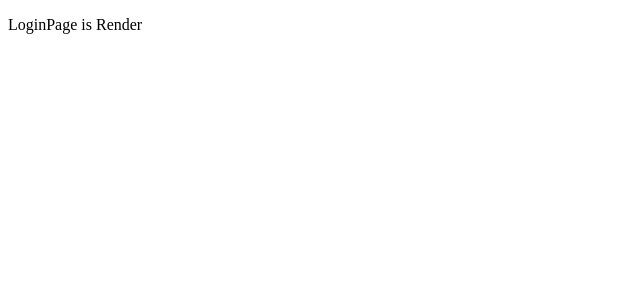
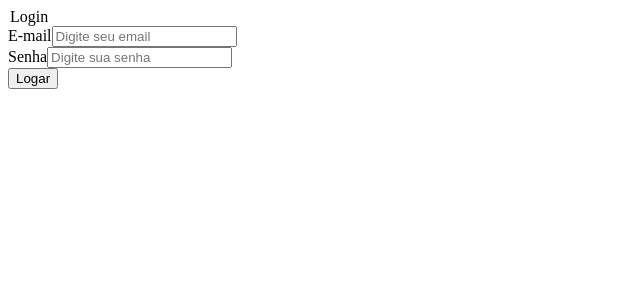
Before and after one commit to andreluizamorimdev/user-ceps-Semana11, a React (Vite) app: page / in a window 1280 px wide. Shown: the top 300 px of the page, without its empty margins (0-640 px from the left). Built offline with nearby package versions, Linux system fonts and the light colour scheme.

Commit message:
Adicionado o Formulario na pagina de login

```diff
--- a/src/pages/Login/Login.page.jsx
+++ b/src/pages/Login/Login.page.jsx
@@ -1,7 +1,9 @@
+import FormLoginComponent from "../../components/Form/Login/Login.component";
+
 const LoginPage = () => {
     return (
         <>
-            <p>LoginPage is Render</p>
+            <FormLoginComponent />
         </>
     );
 }
```
